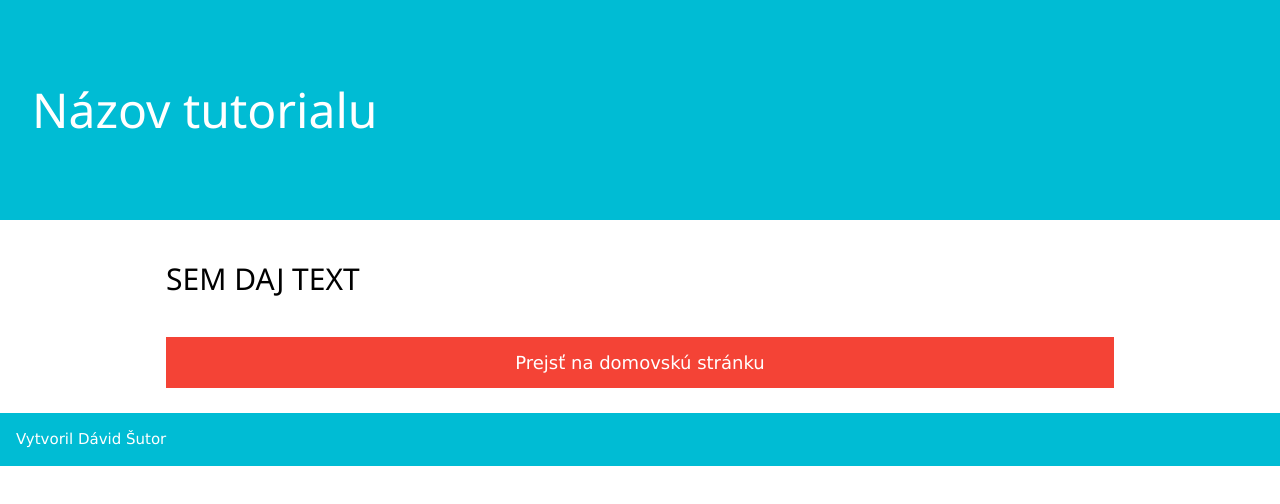
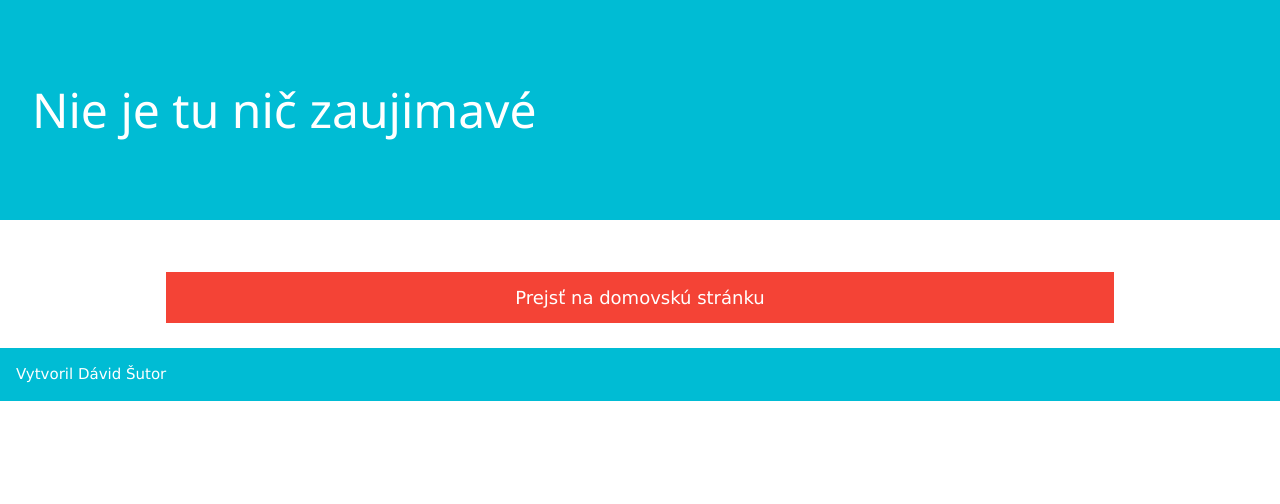
Before and after one commit to melosa11/bezpecnak-site, a plain HTML site: page index.html in a window 1280 px wide. Drawn offline with Linux system fonts and the light colour scheme.

Commit message:
changed default page

```diff
--- a/index.html
+++ b/index.html
@@ -1,6 +1,6 @@
 <!DOCTYPE html>
 <html>
-<title>name-placeholder</title>
+<title>Nie je tu nič zaujimavé</title>
 <meta name="viewport" content="width=device-width, initial-scale=1">
 <meta charset="UTF-8">
 <link rel="stylesheet" href="css/page-style.css">
@@ -13,16 +13,15 @@
 
         <div id="myTop" class="w3-container w3-top w3-theme w3-large">
             <p>
-                <span id="myIntro" class="w3-hide name-placeholder">Názov tutorialu</span>
+                <span id="myIntro" class="w3-hide name-placeholder">Nie je tu nič zaujimavé</span>
             </p>
         </div>
 
         <header class="w3-container w3-theme">
-            <h1 class="w3-xxxlarge name-placeholder">Názov tutorialu</h1>
+            <h1 class="w3-xxxlarge name-placeholder">Nie je tu nič zaujimavé</h1>
         </header>
 
         <div class="w3-container w3-content content-placeholder">
-            <h2>SEM DAJ TEXT</h2>
         </div>
         <div class="w3-container w3-content">
             <a id="ukonciTutorial" class="w3-button w3-red w3-large w3-padding-large" href="https://google.com" target="_top">Prejsť na domovskú stránku</a>
```
